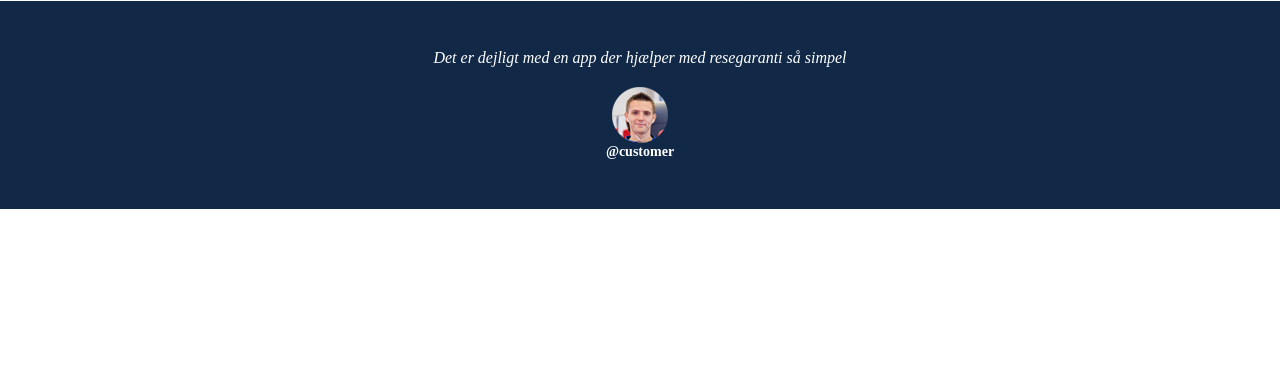
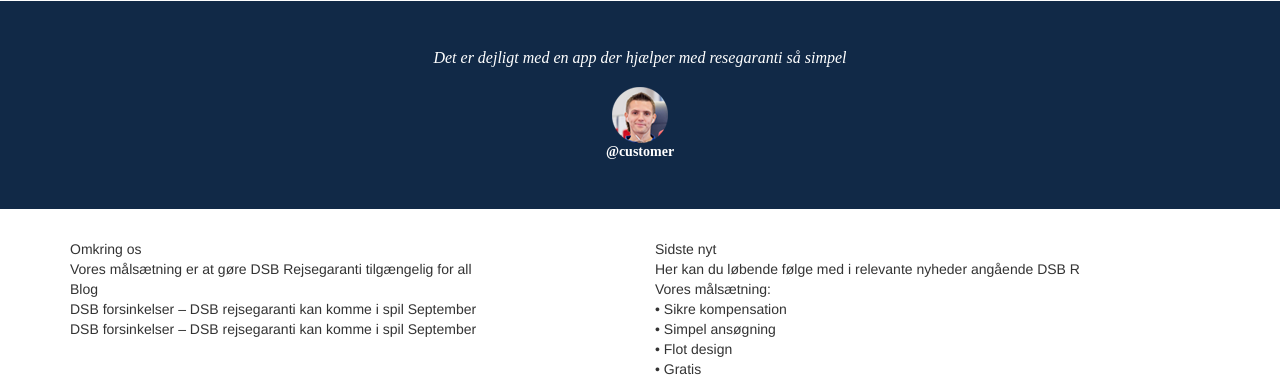
Before and after one commit to InnaTarasyan/FrontEnd, a PHP site: page / in a window 1280 px wide. Shown: the part 819-1198 px from the top of the page. Before the commit the page ends 1028 px from the top, so only its background shows below. Run offline with PHP 8.4, Linux system fonts and the light colour scheme.

Commit message:
Main source code is in index.php. Started working on GUI construction

```diff
--- a/index.php
+++ b/index.php
@@ -85,6 +85,34 @@
     </div>
 </div>
 
+<div class="container">
+
+    <div class="row">
+        <div class="col-md-6">
+            Omkring os<br/>
+            Vores målsætning er at gøre DSB Rejsegaranti tilgængelig for all
+        </div>
+        <div class="col-md-6">
+            Sidste nyt<br/>
+            Her kan du løbende følge med i relevante nyheder angående DSB R
+        </div>
+    </div>
+    <div class="row">
+        <div class="col-md-6">
+            Blog<br/>
+            DSB forsinkelser – DSB rejsegaranti kan komme i spil September<br/>
+            DSB forsinkelser – DSB rejsegaranti kan komme i spil September<br/>
+        </div>
+        <div class="col-md-6">
+            Vores målsætning:<br/>
+            • Sikre kompensation<br/>
+            • Simpel ansøgning<br/>
+            • Flot design<br/>
+            • Gratis
+        </div>
+    </div>
+
+</div>
 
 </body>
 </html>
```
